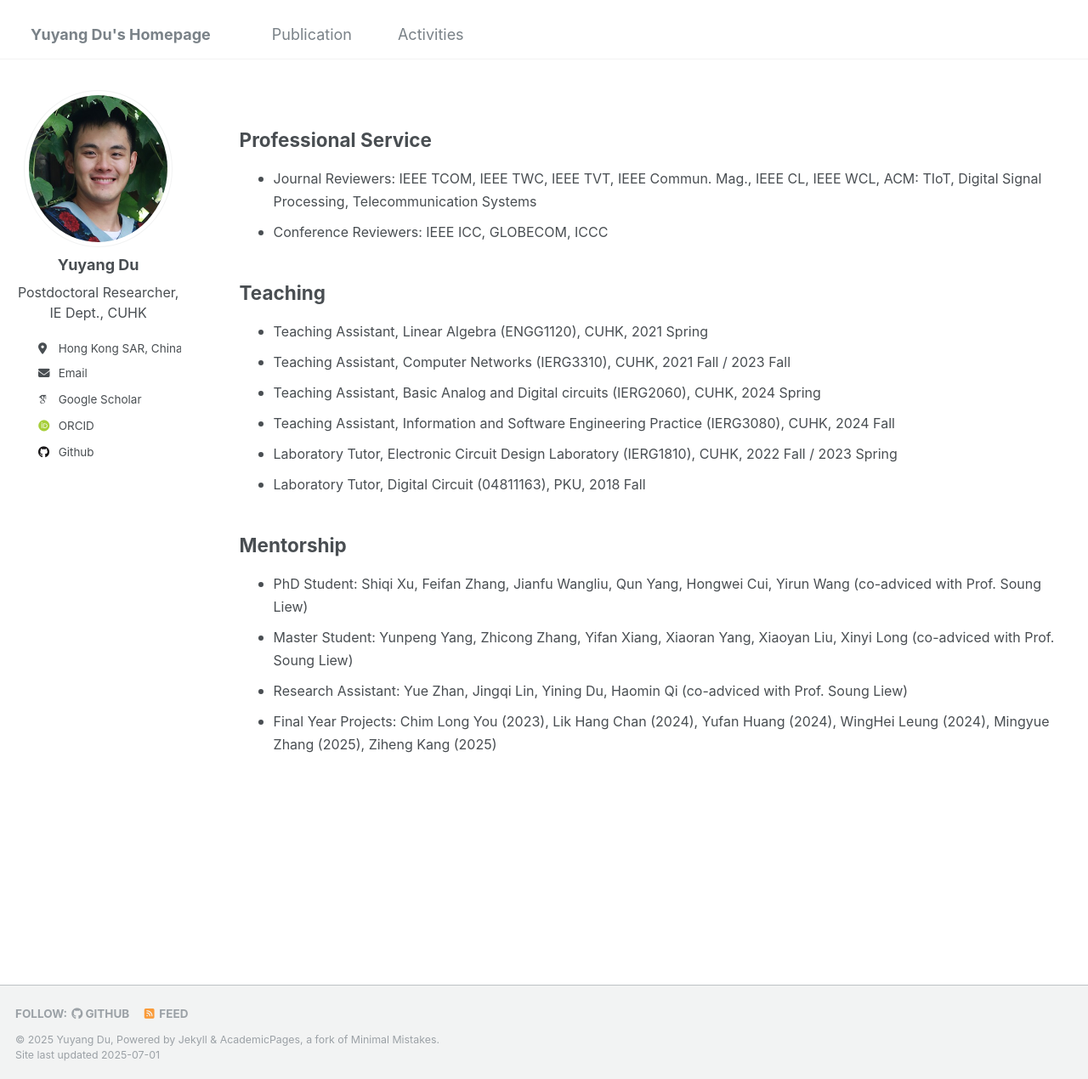
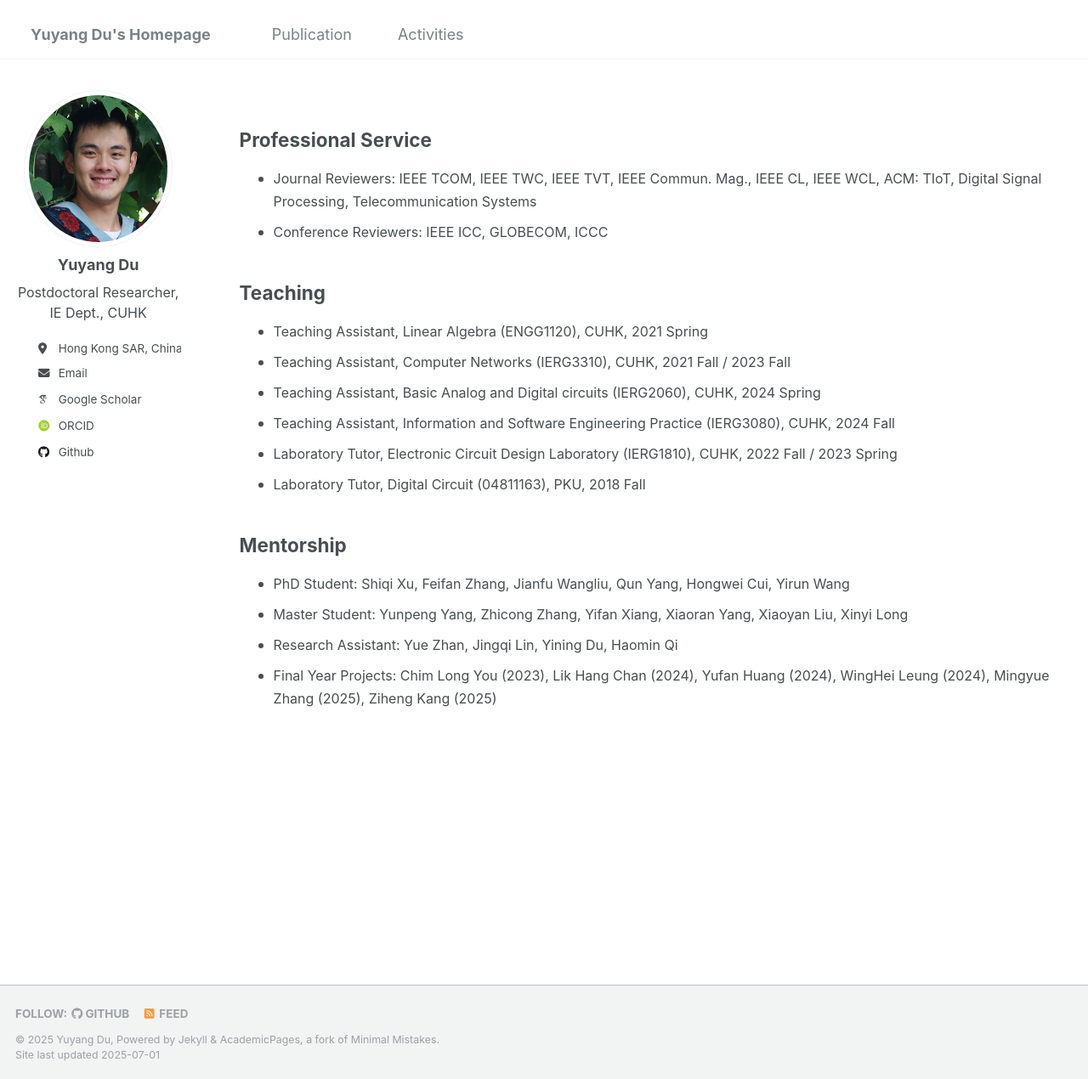
Before and after one commit to yuyangdu01/yuyangdu01.github.io, a Jekyll site: the page built from _pages/cv.md, in a window 1280 px wide and 1270 px high. Shown: the whole window at 85% size. Built offline with Jekyll 4.4.1, drawn with Linux system fonts in a browser that asks for light colours; some web fonts are replaced.

Commit message:
Update cv.md

```diff
--- a/_pages/cv.md
+++ b/_pages/cv.md
@@ -23,7 +23,7 @@ Teaching
 
 Mentorship
 ------
-* <font size=3> PhD Student: Shiqi Xu, Feifan Zhang, Jianfu Wangliu, Qun Yang, Hongwei Cui, Yirun Wang (co-adviced with Prof. Soung Liew)</font>
-* <font size=3> Master Student: Yunpeng Yang, Zhicong Zhang, Yifan Xiang, Xiaoran Yang, Xiaoyan Liu, Xinyi Long (co-adviced with Prof. Soung Liew)</font>
-* <font size=3> Research Assistant: Yue Zhan, Jingqi Lin, Yining Du, Haomin Qi (co-adviced with Prof. Soung Liew)</font>
+* <font size=3> PhD Student: Shiqi Xu, Feifan Zhang, Jianfu Wangliu, Qun Yang, Hongwei Cui, Yirun Wang</font>
+* <font size=3> Master Student: Yunpeng Yang, Zhicong Zhang, Yifan Xiang, Xiaoran Yang, Xiaoyan Liu, Xinyi Long</font>
+* <font size=3> Research Assistant: Yue Zhan, Jingqi Lin, Yining Du, Haomin Qi</font>
 * <font size=3> Final Year Projects: Chim Long You (2023), Lik Hang Chan (2024), Yufan Huang (2024), WingHei Leung (2024), Mingyue Zhang (2025), Ziheng Kang (2025)</font>
```
